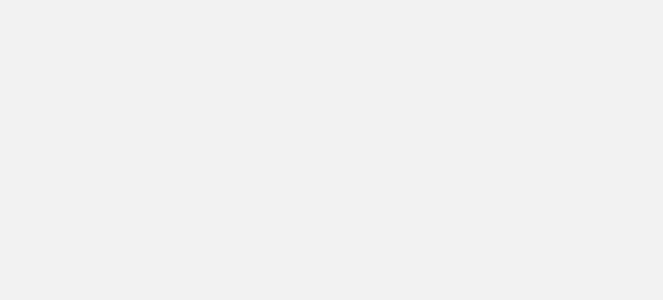
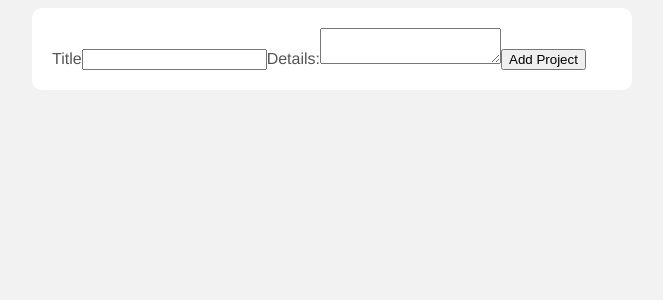
Before and after one commit to Sab-ra/project-planner, a Vue app: page /add in a window 1280 px wide. Before the commit this address had no page. Shown: the top 300 px of the page, without its empty margins (308-971 px from the left). Built offline with nearby package versions, Linux system fonts and the light colour scheme.

Commit message:
Button in Add project with routing

```diff
--- a/src/router/index.js
+++ b/src/router/index.js
@@ -1,11 +1,17 @@
 import { createRouter, createWebHistory } from 'vue-router'
 import HomeView from '../views/HomeView.vue'
+import AddProjectView from '../views/AddProjectView.vue'
 
 const routes = [
   {
     path: '/',
     name: 'home',
     component: HomeView
+  },
+  {
+    path: '/add',
+    name: 'add_project',
+    component: AddProjectView
   }
 ]
 
--- a/src/views/AddProjectView.vue
+++ b/src/views/AddProjectView.vue
@@ -25,5 +25,10 @@
 </script>
 
 <style>
+  form {
+    background: white;
+    padding: 20px;
+    border-radius: 10px;
+  }
 
 </style>
```
